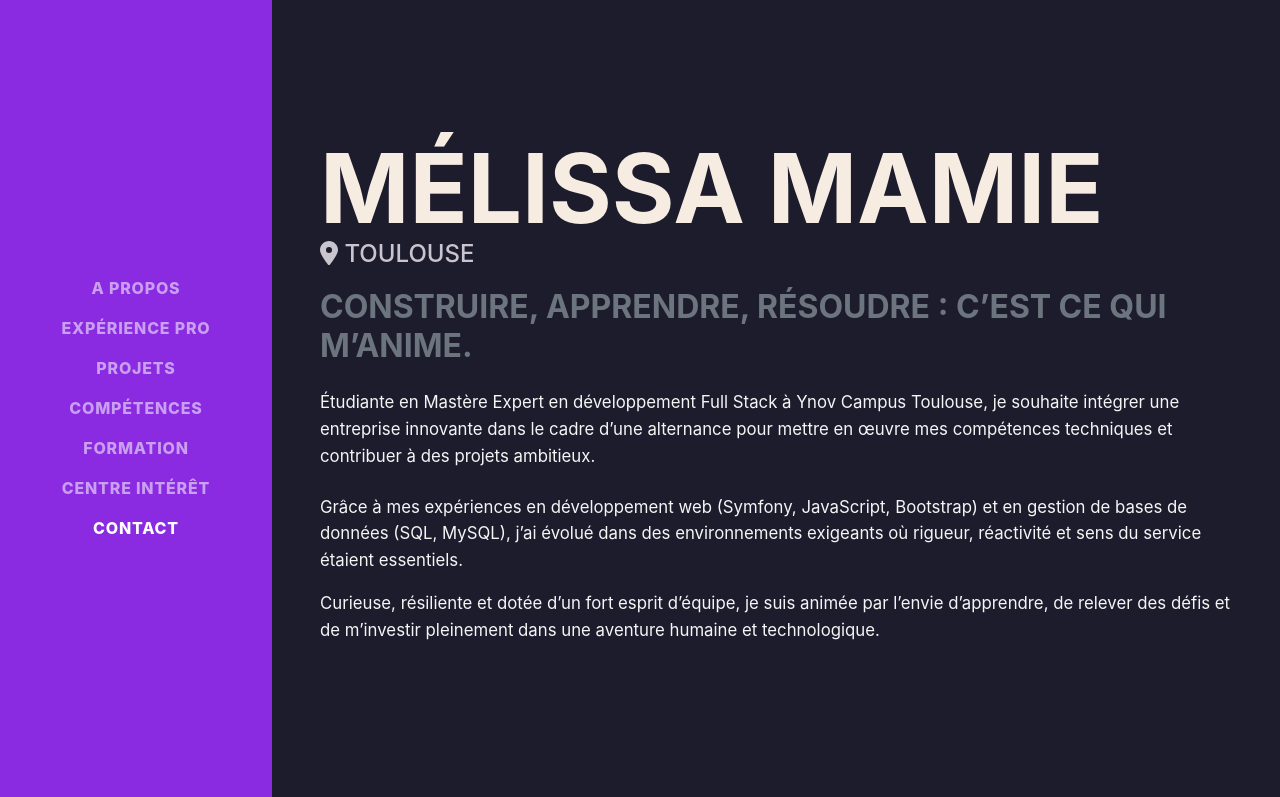
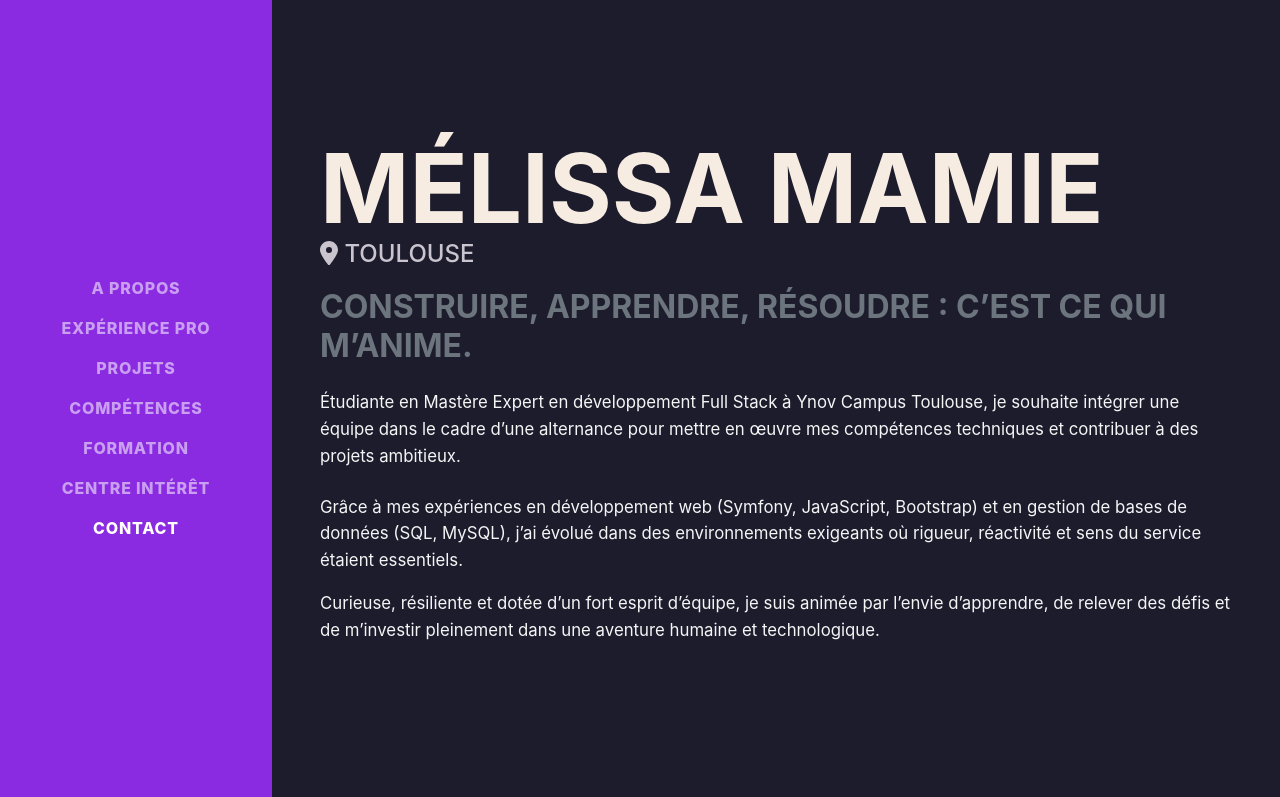
Before and after one commit to MeliSsa597/myportfolio, a plain HTML site: page index.html in a window 1280 px wide. Shown: the top 797 px of the page. Drawn offline with nearby package versions, Linux system fonts and the light colour scheme; a script that the page names is missing; a web font is replaced by a local one.

Commit message:
update presentation in index.html

```diff
--- a/index.html
+++ b/index.html
@@ -63,7 +63,7 @@
                         Construire, apprendre, résoudre : c’est ce qui m’anime.
                     </h2>
                     <p class="mb-4 text-lecture">
-                        Étudiante en Mastère Expert en développement Full Stack à Ynov Campus Toulouse, je souhaite intégrer une entreprise innovante dans le cadre d’une alternance pour mettre en œuvre mes compétences techniques et contribuer à des projets ambitieux.
+                        Étudiante en Mastère Expert en développement Full Stack à Ynov Campus Toulouse, je souhaite intégrer une équipe dans le cadre d’une alternance pour mettre en œuvre mes compétences techniques et contribuer à des projets ambitieux.
                     </p>
                     <p class="text-lecture">
                         Grâce à mes expériences en développement web (Symfony, JavaScript, Bootstrap) et en gestion de bases de données (SQL, MySQL), j’ai évolué dans des environnements exigeants où rigueur, réactivité et sens du service étaient essentiels.
```
